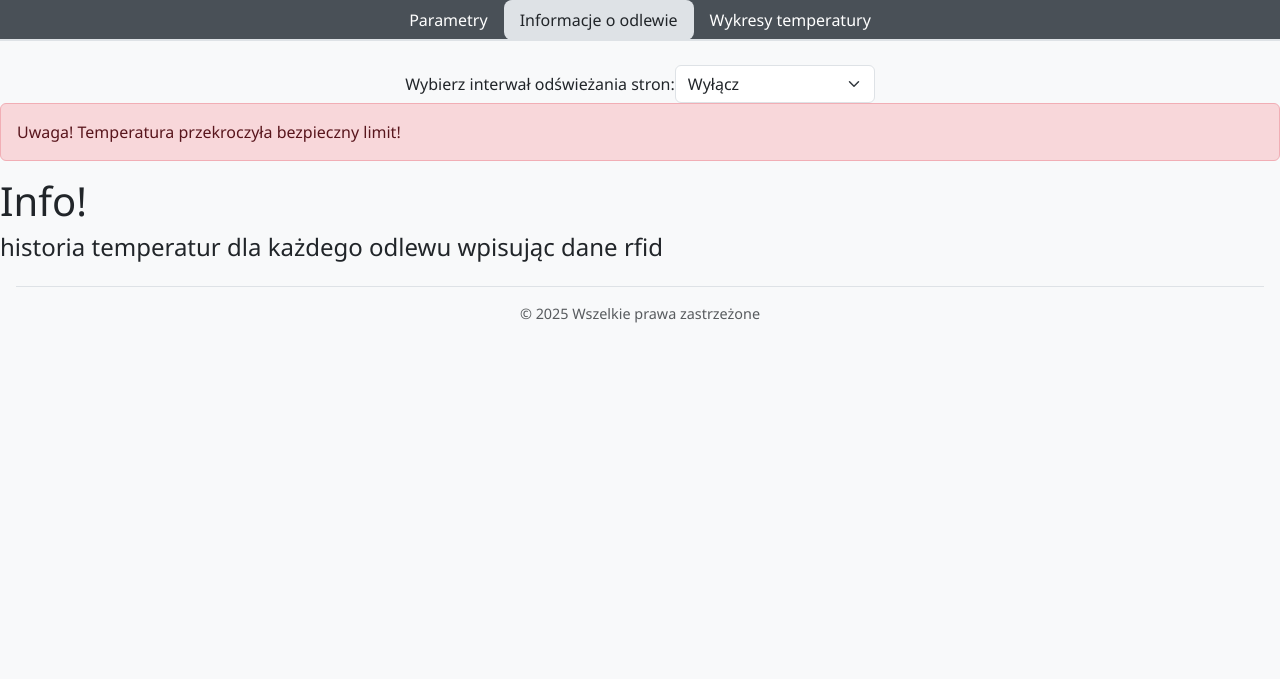
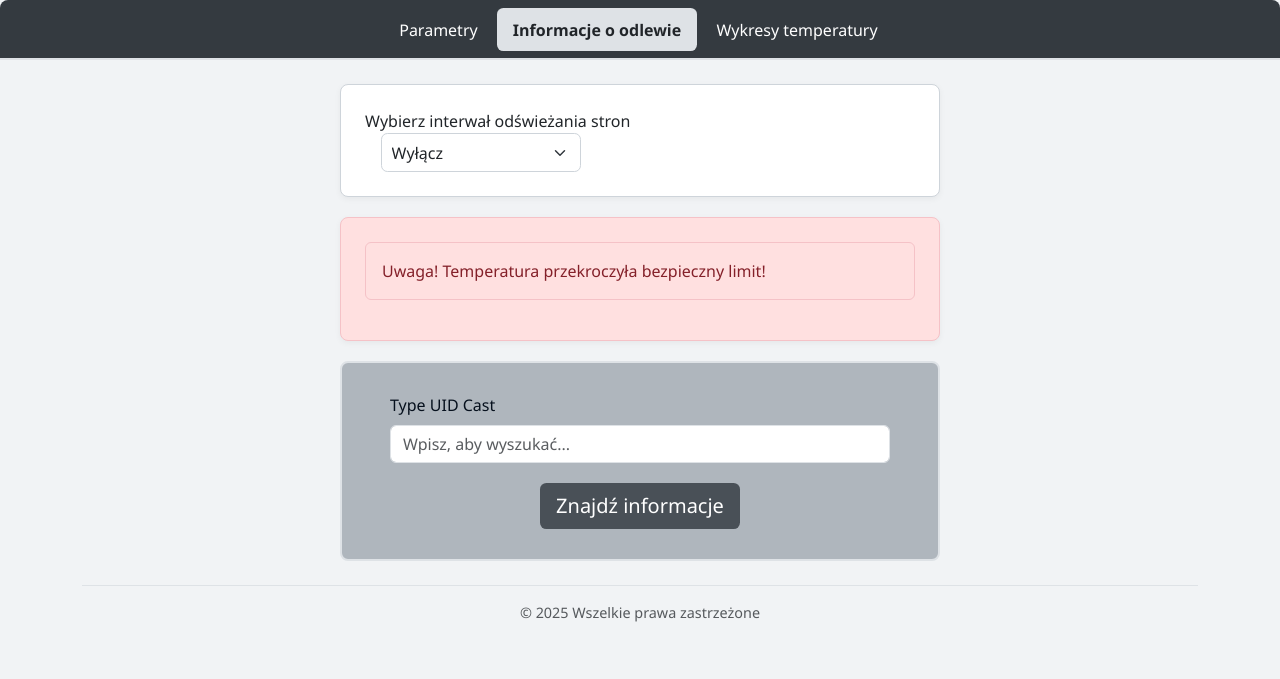
Before and after one commit to Bohdansuskyi/control_process, a Django app: page /info/ in a window 1280 px wide. Shown: the top 679 px of the page. Run offline with Django 4.2, Linux system fonts and the light colour scheme.

Commit message:
improve html,css,js

```diff
--- a/project/app/static/app/css/info.css
+++ b/project/app/static/app/css/info.css
@@ -0,0 +1,29 @@
+
+.search-data {
+  width: 600px;
+  height:200px;
+  margin-left: auto;
+  margin-right: auto;
+  padding-top: 30px;
+  padding-left: 3rem;
+  padding-right: 3rem;
+  border: 2px solid #dee2e6;
+  border-radius: 0.5rem;
+  color: #afb6bd;
+  background-color: #afb6bd;
+}
+
+.custom-button {
+    background-color: #495057;
+    color: #ffffff;
+    border: none;
+    padding: 0.5rem 1rem;
+    margin-top: 20px;
+    border-radius: 0.4rem;
+    cursor: pointer;
+    transition: background-color 0.3s ease;
+}
+
+.form-label {
+  color:#06101d
+}
--- a/project/app/static/app/css/style.css
+++ b/project/app/static/app/css/style.css
@@ -1,57 +1,95 @@
-
+/* Podstawowe ustawienia */
 body {
-    background-color: #f8f9fa;
+    background-color: #f1f3f5;
     font-family: 'Segoe UI', Tahoma, Geneva, Verdana, sans-serif;
+    color: #212529;
+    margin: 0;
+    padding: 0;
+    box-sizing: border-box;
 }
 
+*, *::before, *::after {
+    box-sizing: inherit;
+}
+
+/* Nawigacja z zakładkami */
 .nav-tabs {
     border-bottom: 2px solid #dee2e6;
-        background-color: #495057; /* szare tło nav-tabs */
+    background-color: #343a40;
+    padding: 0.5rem 1rem;
+    border-radius: 0.5rem 0.5rem 0 0;
 }
 
 .nav-tabs .nav-link {
-        color: #ffffff; /* jasny tekst na ciemnym tle */
-        transition: all 0.3s ease-in-out;
+    color: #ffffff;
     font-weight: 500;
     border: none;
+    padding: 0.6rem 1rem;
+    margin-right: 0.2rem;
+    border-radius: 0.4rem;
+    transition: all 0.3s ease;
 }
 
 .nav-tabs .nav-link:hover {
-        color: #0d6efd; /* niebieski tekst po najechaniu */
-        background-color: #e9ecef; /* jasne tło po najechaniu */
-        border-radius: 0.5rem;
+    color: #0d6efd;
+    background-color: #e9ecef;
 }
 
 .nav-tabs .nav-link.active {
-        color: #212529; /* ciemny tekst */
-        background-color: #dee2e6; /* jasne tło dla aktywnego */
-        border-radius: 0.5rem;
-        border: none;
+    color: #212529;
+    background-color: #dee2e6;
+    font-weight: 600;
 }
 
+/* Kontenery ujednolicone */
+.centered-box {
+    width: 600px;
+    margin: 20px auto;
+    border: 1px solid #ced4da;
+    border-radius: 0.5rem;
+    background-color: #ffffff;
+    padding: 1.5rem;
+    box-shadow: 0 2px 6px rgba(0, 0, 0, 0.05);
+}
+
+/* Select odświeżania */
+.small-select {
+    width: 200px;
+    margin-left: 1rem;
+    padding: 0.4rem 0.6rem;
+    border-radius: 0.4rem;
+    border: 1px solid #ced4da;
+    font-size: 1rem;
+}
+
+/* Przycisk */
+.custom-button {
+    background-color: #495057;
+    color: #ffffff;
+    border: none;
+    padding: 0.5rem 1rem;
+    border-radius: 0.4rem;
+    cursor: pointer;
+    transition: background-color 0.3s ease;
+}
+
+.custom-button:hover {
+    background-color: #343a40;
+}
+
+/* Alert */
+.alert {
+    background-color: #ffe0e0;
+    border: 1px solid #f5c2c7;
+    color: #842029;
+}
+
+/* Stopka */
 footer {
     border-top: 1px solid #dee2e6;
     margin-top: 4rem;
+    padding: 1rem 0;
+    text-align: center;
     color: #6c757d;
     font-size: 0.9rem;
 }
-
-.container {
-    max-width: 100%;
-    padding-left: 1rem;
-    padding-right: 1rem;
-    margin-left: auto;
-    margin-right: auto;
-    box-sizing: border-box;
-}
-
-/* sla select czasu odświeżania  */
-.small-select {
-    width: 200px;
-}
-
-.container.mt-4 {
-    display: flex;
-    justify-content: center;
-    align-items: center;
-}
--- a/project/app/templates/app/base.html
+++ b/project/app/templates/app/base.html
@@ -8,6 +8,7 @@
 
     <link href="https://cdn.jsdelivr.net/npm/bootstrap@5.3.3/dist/css/bootstrap.min.css" rel="stylesheet" integrity="sha384-QWTKZyjpPEjISv5WaRU9OFeRpok6YctnYmDr5pNlyT2bRjXh0JMhjY6hW+ALEwIH" crossorigin="anonymous">
     <link rel="stylesheet" href="{% static 'app/css/style.css' %}">
+    {% block css %}{% endblock %}
   </head>
   <body>
     <ul class="nav nav-tabs justify-content-center">
@@ -22,8 +23,8 @@
         </li>
     </ul>
 
-    <div class="container mt-4">
-      <label for="refreshInterval">Wybierz interwał odświeżania stron:</label>
+    <div class="container mt-4 centered-box">
+      <label for="refreshInterval">Wybierz interwał odświeżania stron</label>
       <select class="form-select small-select" id="refreshInterval">
           <option value="0">Wyłącz</option>
           <option value="5000">Co 5 sekund</option>
@@ -32,9 +33,11 @@
       </select>
   </div>
 
+  <div class="alert centered-box">
     <div id="alertBox" class="alert alert-danger d-none" role="alert">
       Uwaga! Temperatura przekroczyła bezpieczny limit!
     </div>
+  </div>
 
     {% block content %}
     {% endblock %}
--- a/project/app/templates/app/info.html
+++ b/project/app/templates/app/info.html
@@ -1,10 +1,15 @@
 {% extends "app/base.html" %}
+{% load static %}
 
-{% block title %} Home page {% endblock %}
+{% block title %} Info page {% endblock %}
+
+{% block css %}<link rel="stylesheet" href="{% static 'app/css/info.css' %}">{% endblock %}
 
 {% block content %}
 
-<h1>Info!</h1>
-
-<h4>historia temperatur dla każdego odlewu wpisując dane rfid</h4>
+<div class='search-data'>
+  <label for="exampleDataList" class="form-label">Type UID Cast</label>
+<input class="form-control" list="datalistOptions" id="exampleDataList" placeholder="Wpisz, aby wyszukać...">
+  <button type="button" class="btn btn-primary btn-lg d-block mx-auto custom-button">Znajdź informacje</button>
+</div>
 {% endblock %}
```
Also changed, not shown: project/app/static/app/css/charts.css (+24 -0 lines), project/app/static/app/js/chart.js (added, +26 -0 lines), project/app/templates/app/charts.html (+13 -4 lines), project/app/templates/app/index.html (+13 -3 lines). Lines whose indentation alone changed are shown as unchanged.
